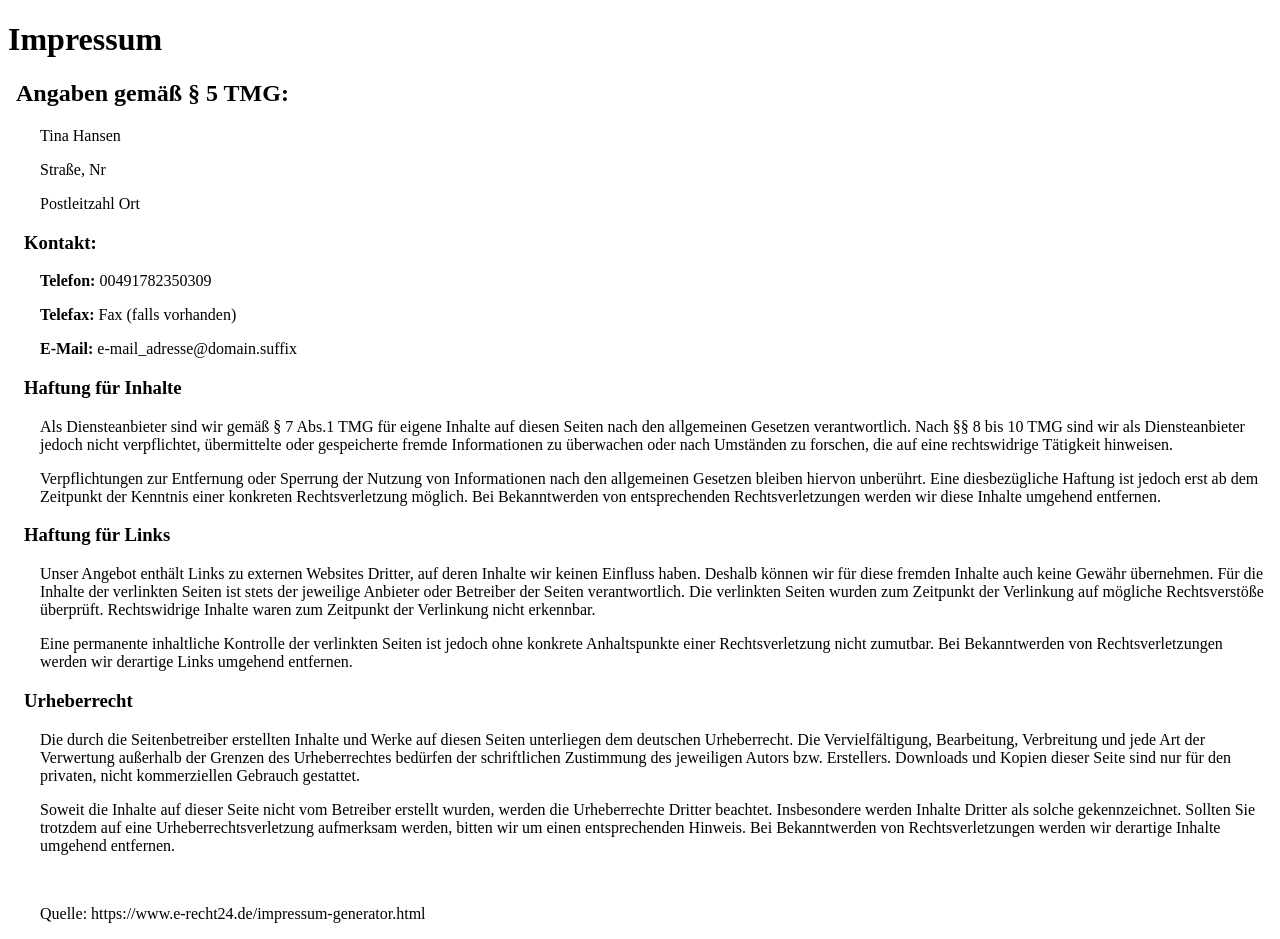
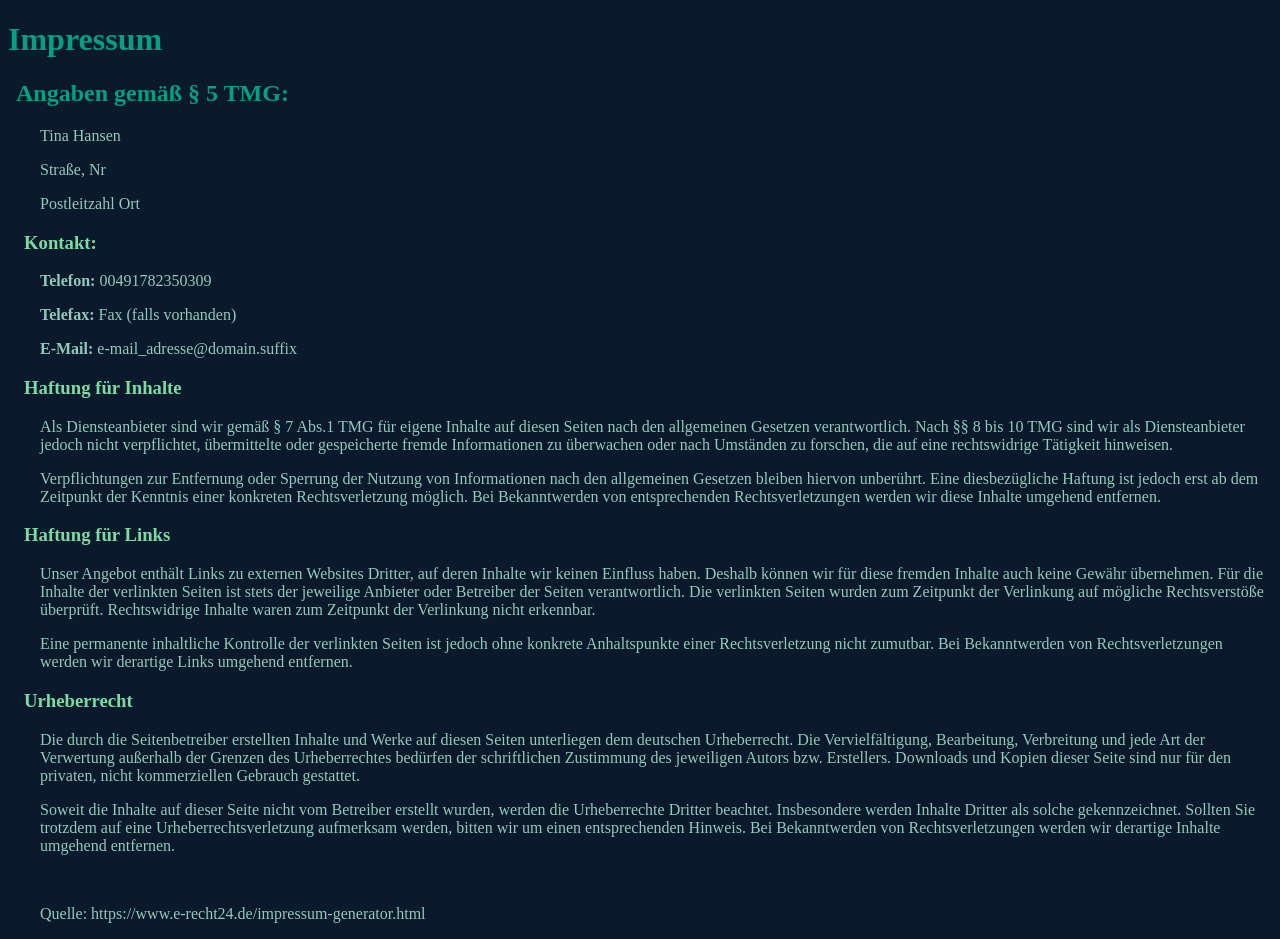
Before and after one commit to mySuessstoff/github.io, a plain HTML site: page Impressum.html in a window 1280 px wide. Drawn offline with Linux system fonts and the light colour scheme.

Commit message:
changed formatting in impressum

```diff
--- a/Impressum.html
+++ b/Impressum.html
@@ -8,17 +8,7 @@
 	<meta name="author" content="Josef Hunklinger">
     <meta name="keywords" content="">
     <title>Impressum</title>
-	<style>
-	  h2 {
-	    padding-left:8px;
-	  }
-	  h3 {
-	    padding-left:16px;
-	  }
-	  p {
-	    padding-left:32px;
-	  }
-	</style>
+	<link rel="stylesheet" href="css/impressum.css">
   </head>
   <body>
     <h1>Impressum</h1>
--- /dev/null
+++ b/css/impressum.css
@@ -0,0 +1,22 @@
+body {
+  background-color:#0a192c;
+}
+
+h1 {
+  color:#04a082;
+}
+
+h2 {
+  padding-left:8px;
+  color: #04a082;
+}
+
+h3 {
+  padding-left:16px;
+  color:#7cdba2;
+}
+
+p {
+  padding-left:32px;
+  color: #93cab9;
+}
```
